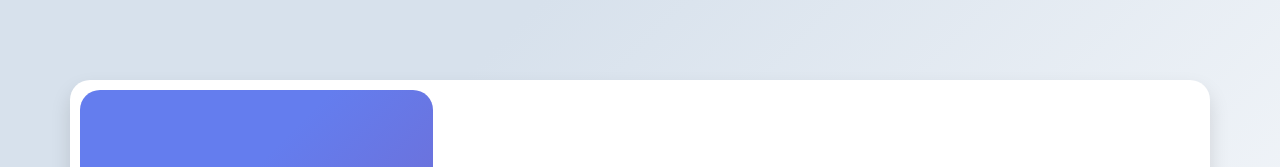
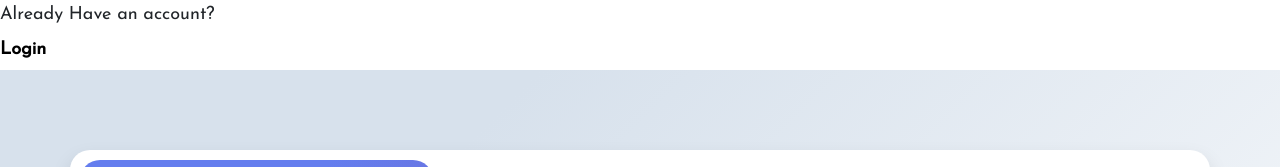
Before and after one commit to sudharshan3/texa, a plain HTML site: page index.html in a window 1280 px wide. Shown: the top 167 px of the page. Drawn offline with nearby package versions, Linux system fonts and the light colour scheme.

Commit message:
Add files via upload

```diff
--- a/index.html
+++ b/index.html
@@ -18,6 +18,14 @@
 </head>
 
 <body>
+    <div class="loginmobilewrapper">
+        <p style="margin-bottom: 5px">Already Have an account?</p>
+        <a href="#" style="text-decoration: none">
+            <p style="color: rgb(0, 0, 0); font-weight: 800; margin-bottom: 5px">
+                Login
+            </p>
+        </a>
+    </div>
     <section class="backdrop">
         <div class="container cardwrapper">
             <div class="row" style="height: 100%">
@@ -25,7 +33,7 @@
                     <div class="details">
                         <div><img src="" alt="" srcset="" /></div>
                         <div>
-                            <h3 style="margin-bottom: 30px">Sign Up</h3>
+                            <h3 style="margin-bottom: 20px">Sign Up</h3>
                             <p>
                                 Get started in a few clicks and stand out from the rest of the pack!
                             </p>
@@ -58,7 +66,7 @@
                                     <h3 style="margin-bottom: 50px">Enter your Name</h3>
                                     <div class="formelement">
                                         <input type="text" class="form-control form-control-lg" name="username" id="username" placeholder="Enter your name" required/>
-                                        <button  type="button" id="1" onclick="forward(this)" class="btn forward">
+                                        <button type="button" id="1" onclick="forward(this)" class="btn forward">
                                             <i data-feather="arrow-right"></i>
                                         </button>
                                     </div>
@@ -69,7 +77,7 @@
                                     <h3 style="margin-bottom: 50px">Enter your E-mail ID</h3>
                                     <div class="formelement">
                                         <input type="email" class="form-control form-control-lg" name="emailid" id="emailid" placeholder="Enter your email ID" />
-                                        <button type="button"    id="2" onclick="forward(this)" class="btn forward">
+                                        <button type="button" id="2" onclick="forward(this)" class="btn forward">
 
                           <i data-feather="arrow-right"></i>
                         </button>
@@ -79,7 +87,7 @@
                                     <h3 style="margin-bottom: 50px">Enter your Company name</h3>
                                     <div class="formelement">
                                         <input type="text" name="cname" class="form-control form-control-lg" id="cname" placeholder="Enter your Company name" />
-                                        <button type="button"   id="3" onclick="forward(this)" class="btn forward">
+                                        <button type="button" id="3" onclick="forward(this)" class="btn forward">
                           <i data-feather="arrow-right"></i>
                         </button>
                                     </div>
@@ -103,7 +111,7 @@
                           <i data-feather="arrow-right"></i>
                         </button>
                                     </div>
-                                    <small id="passhelp" class="form-text text-muted" > <p>Password must contain one Capital Alphabet and a number</p> </small>
+                                    <small id="passhelp" class="form-text text-muted"> <p>Password must contain one Capital Alphabet and a number</p> </small>
                                 </div>
                                 <div class="formchild">
                                     <h3 style="margin-bottom: 50px">Enter Address</h3>
@@ -153,6 +161,10 @@
                           <i data-feather="arrow-right"></i>
                         </button>
                                     </div>
+
+
+
+                                </div>
                                 <div class="formchild">
                                     <h3 style="margin-bottom: 50px">Enter Domian Name</h3>
                                     <div class="submitclass">
@@ -166,10 +178,7 @@
                                             </button>
                                         </div>
                                     </div>
-                                        <small id="urlhelp" class="form-text text-muted" > <p>example : www.hashroot.com</p> </small>
-                                    </div>
-
-
+                                    <small id="urlhelp" class="form-text text-muted"> <p>example : www.hashroot.com</p> </small>
                                 </div>
                             </form>
 
@@ -178,7 +187,9 @@
                 </div>
             </div>
         </div>
+
     </section>
+
 </body>
 <script type="text/javascript" src="http://code.jquery.com/jquery-1.7.1.min.js"></script>
 <script src="https://stackpath.bootstrapcdn.com/bootstrap/4.5.2/js/bootstrap.min.js"></script>
```
Lines whose indentation alone changed are shown as unchanged.
